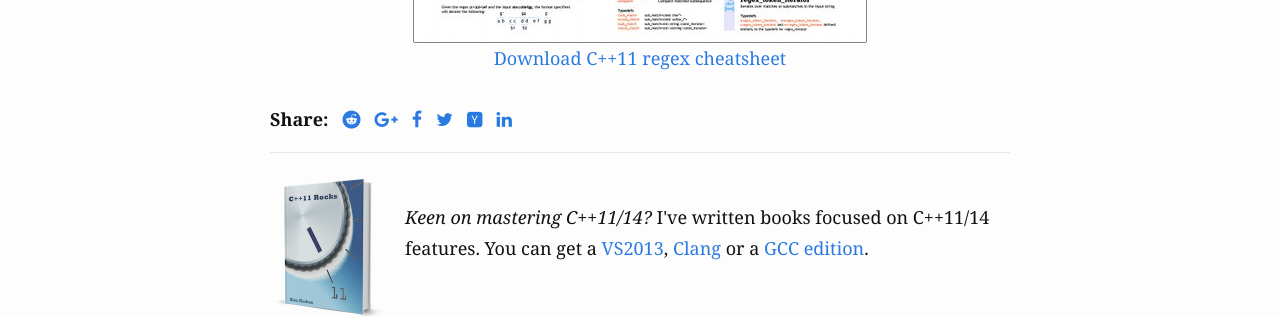
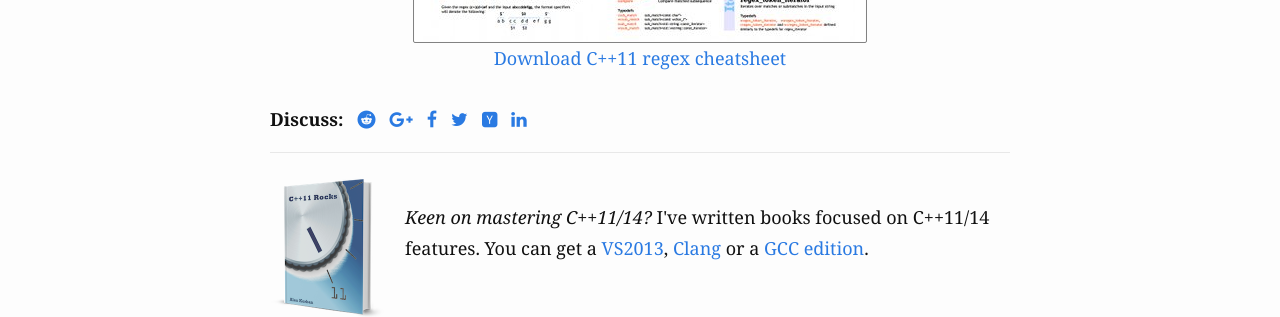
Before and after one commit to alexkorban/cpprocks.com, a Jekyll site: the page built from _posts/2012-07-17-regex-cheatsheet.md, in a window 1280 px wide. Shown: the part 798-1115 px from the top of the page. Built offline with Jekyll 4.4.1, drawn with Linux system fonts in a browser that asks for light colours; nearby versions of some CDN libraries; some web fonts are replaced.

Commit message:
Replace Share with Discuss

```diff
--- a/_includes/share.html
+++ b/_includes/share.html
@@ -1,6 +1,6 @@
-<a target="_blank" title="Share on Reddit" href="http://www.reddit.com/r/cpp/submit?url={{ site.url }}{{ page.url }}&title={{ page.title | cgi_escape }}"><i class="fa fa-reddit"></i></a>&nbsp;&nbsp;
-      <a target="_blank" title="Share on Google Plus" href="https://plus.google.com/share?url={{ site.url }}{{ page.url }}"><i class="fa fa-google-plus"></i></a>&nbsp;&nbsp;
-  <a target="_blank" title="Share on Facebook" href="https://facebook.com/sharer.php?u={{ site.url }}{{ page.url }}"><i class="fa fa-facebook"></i></a>&nbsp;&nbsp;
-  <a target="_blank" title="Share on Twitter" href="https://twitter.com/intent/tweet?url={{ site.url }}{{ page.url }}&amp;text={{ page.title | cgi_escape }}&amp;via=cpp_rocks"><i class="fa fa-twitter"></i></a>&nbsp;&nbsp;
-    <a target="_blank" title="Share on Hacker News" href="https://news.ycombinator.com/submitlink?u={{ site.url }}{{ page.url }}&amp;t={{ page.title | cgi_escape }}"><i class="fa fa-hacker-news"></i></a>&nbsp;&nbsp;
-  <a target="_blank" title="Share on LinkedIn" href="https://www.linkedin.com/shareArticle?mini=true&url={{ site.url }}{{ page.url }}&title={{ page.title | cgi_escape }}&summary=&source="><i class="fa fa-linkedin"></i></a>&nbsp;
+<a target="_blank" title="Discuss on Reddit" href="http://www.reddit.com/r/cpp/submit?url={{ site.url }}{{ page.url }}&title={{ page.title | cgi_escape }}"><i class="fa fa-reddit"></i></a>&nbsp;&nbsp;
+      <a target="_blank" title="Discuss on Google Plus" href="https://plus.google.com/share?url={{ site.url }}{{ page.url }}"><i class="fa fa-google-plus"></i></a>&nbsp;&nbsp;
+  <a target="_blank" title="Discuss on Facebook" href="https://facebook.com/sharer.php?u={{ site.url }}{{ page.url }}"><i class="fa fa-facebook"></i></a>&nbsp;&nbsp;
+  <a target="_blank" title="Discuss on Twitter" href="https://twitter.com/intent/tweet?url={{ site.url }}{{ page.url }}&amp;text={{ page.title | cgi_escape }}&amp;via=cpp_rocks"><i class="fa fa-twitter"></i></a>&nbsp;&nbsp;
+    <a target="_blank" title="Discuss on Hacker News" href="https://news.ycombinator.com/submitlink?u={{ site.url }}{{ page.url }}&amp;t={{ page.title | cgi_escape }}"><i class="fa fa-hacker-news"></i></a>&nbsp;&nbsp;
+  <a target="_blank" title="Discuss on LinkedIn" href="https://www.linkedin.com/shareArticle?mini=true&url={{ site.url }}{{ page.url }}&title={{ page.title | cgi_escape }}&summary=&source="><i class="fa fa-linkedin"></i></a>&nbsp;
--- a/_layouts/post.html
+++ b/_layouts/post.html
@@ -13,7 +13,7 @@ layout: default
   </article>
 
   <p style="margin-top: 1em; margin-bottom: 1em;">
-      <strong>Share:</strong>&nbsp;&nbsp;
+      <strong>Discuss:</strong>&nbsp;&nbsp;
       {% include share.html %}
   </p>
 
```
